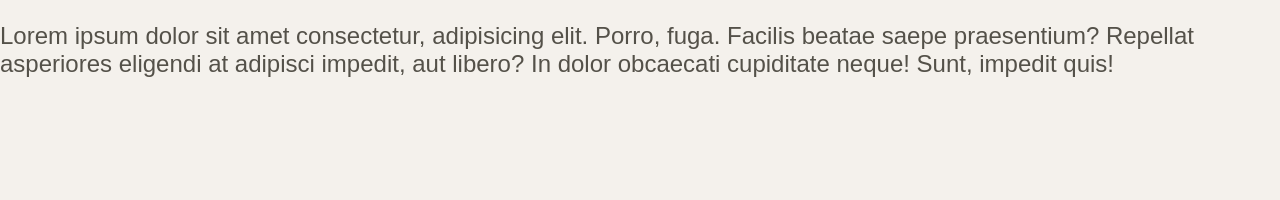
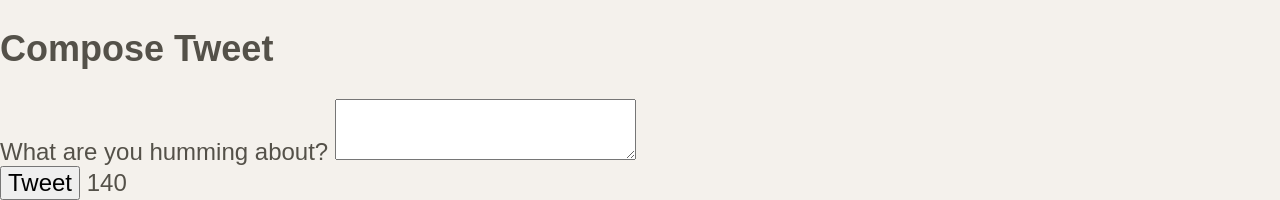
Before and after one commit to RomelDonovan/tweeter, a website: page public/index.html in a window 1280 px wide. Shown: the part 702-902 px from the top of the page. Before the commit the page ends 803 px from the top, so only its background shows below. Drawn offline with nearby package versions, Linux system fonts and the light colour scheme.

Commit message:
Submits to the correct endpoint/route in your Express app (POST /tweets/)

```diff
--- a/public/index.html
+++ b/public/index.html
@@ -27,6 +27,7 @@
   <link rel="stylesheet" href="/styles/layout.css" type="text/css" />
   <link rel="stylesheet" href="/styles/nav.css" type="text/css">
   <link rel="stylesheet" href="/styles/header.css" type="text/css">
+  <link rel="stylesheet" href="/styles/new-tweet.css" type="text/css">
 
   <!-- External JS -->
   <script src="https://ajax.googleapis.com/ajax/libs/jquery/3.4.1/jquery.min.js"></script>
@@ -58,8 +59,17 @@
 
   <!-- Page-specific (main) content here -->
   <main class="container"></main>
-  <p>Lorem ipsum dolor sit amet consectetur, adipisicing elit. Porro, fuga. Facilis beatae saepe praesentium?
-    Repellat asperiores eligendi at adipisci impedit, aut libero? In dolor obcaecati cupiditate neque! Sunt, impedit quis!</p>
+  <section class="new-tweet">
+    <h2>Compose Tweet</h2>
+    <form id="submit-tweet" method="POST" action="/tweets">
+      <label for="tweet-text">What are you humming about?</label>
+      <textarea name="text" id="tweet-text"></textarea>
+      <div>
+        <button type="submit">Tweet</button>
+        <output name="counter" class="counter" for="tweet-text">140</output>
+      </div>
+    </form>
+  </section>
 </body>
 
 </html>
```
